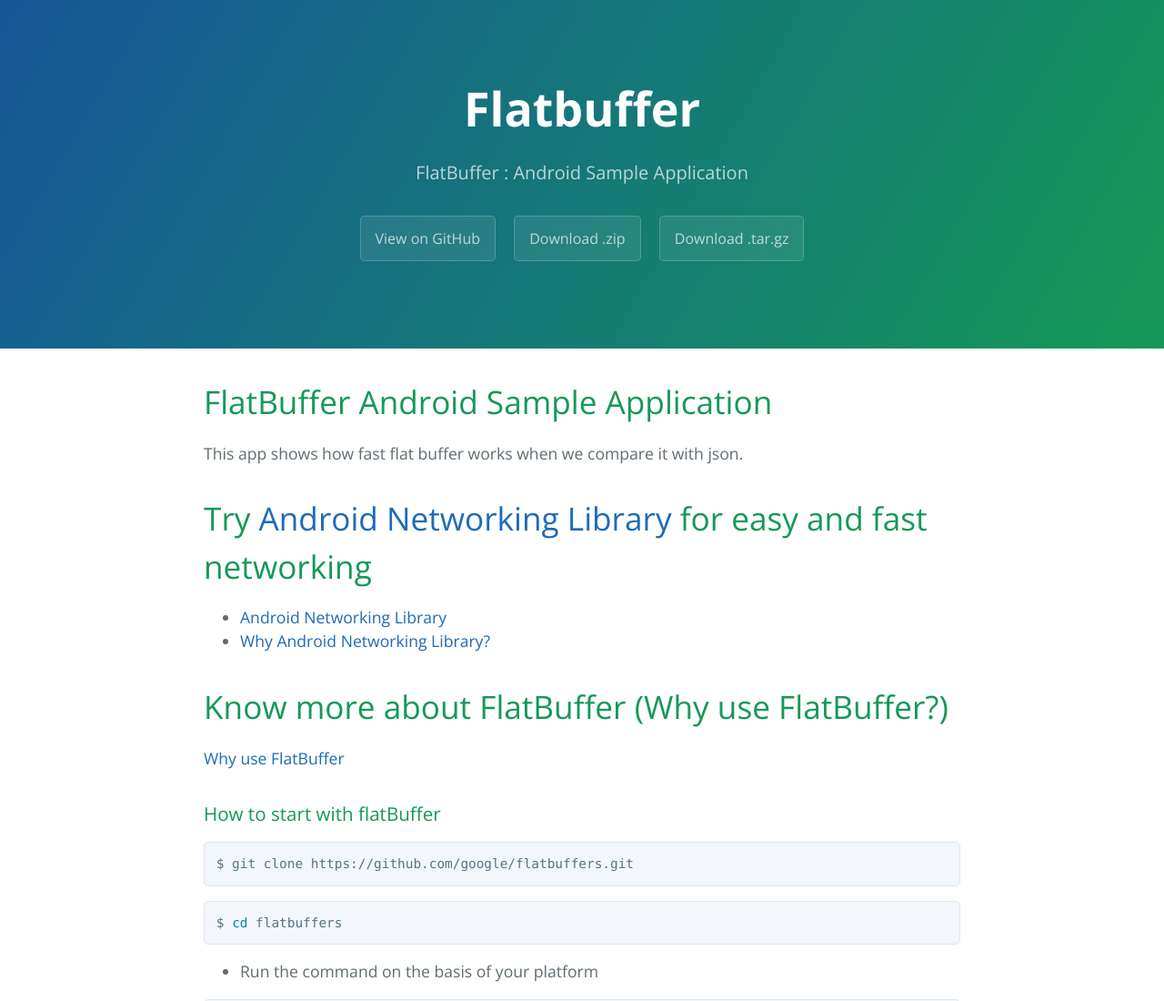
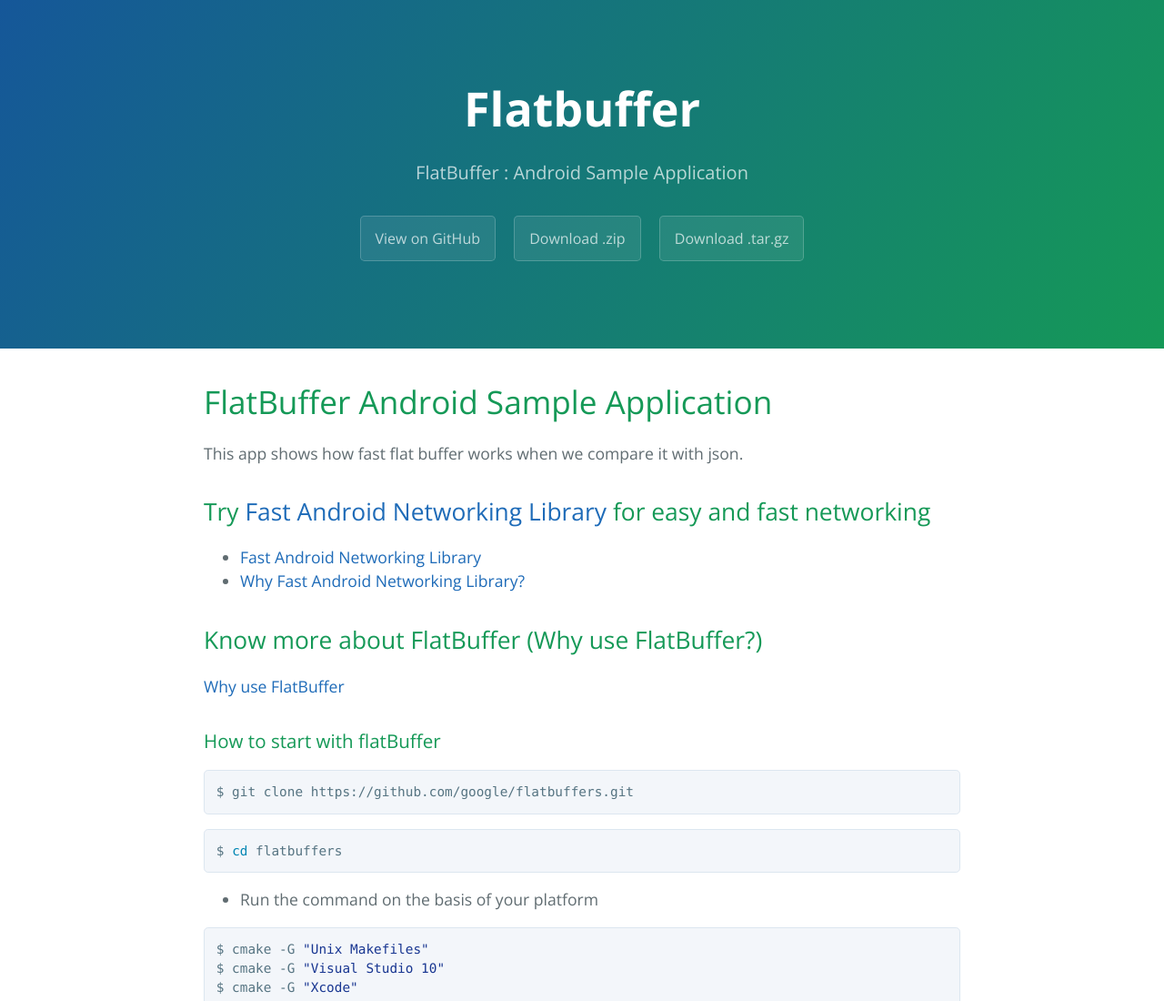
Before and after one commit to amitshekhariitbhu/FlatBuffer, a plain HTML site: page index.html in a window 1280 px wide. Shown: the top 1100 px of the page at 91% size. Drawn offline with nearby package versions, Linux system fonts and the light colour scheme.

```diff
--- a/index.html
+++ b/index.html
@@ -24,16 +24,16 @@
 
 <p>This app shows how fast flat buffer works when we compare it with json.</p>
 
-<h1>
-<a id="try-android-networking-library-for-easy-and-fast-networking" class="anchor" href="#try-android-networking-library-for-easy-and-fast-networking" aria-hidden="true"><span aria-hidden="true" class="octicon octicon-link"></span></a>Try <a href="https://github.com/amitshekhariitbhu/AndroidNetworking">Android Networking Library</a> for easy and fast networking</h1>
+<h2>
+<a id="try-fast-android-networking-library-for-easy-and-fast-networking" class="anchor" href="#try-fast-android-networking-library-for-easy-and-fast-networking" aria-hidden="true"><span aria-hidden="true" class="octicon octicon-link"></span></a>Try <a href="https://github.com/amitshekhariitbhu/Fast-Android-Networking">Fast Android Networking Library</a> for easy and fast networking</h2>
 
 <ul>
-<li><a href="https://github.com/amitshekhariitbhu/AndroidNetworking">Android Networking Library</a></li>
-<li><a href="https://medium.com/@amitshekhar/simple-and-fast-android-networking-19ed860d1455#.bqti0m1me">Why Android Networking Library?</a></li>
+<li><a href="https://github.com/amitshekhariitbhu/Fast-Android-Networking">Fast Android Networking Library</a></li>
+<li><a href="https://medium.freecodecamp.com/simple-and-fast-android-networking-19ed860d1455#.y590rbxrf">Why Fast Android Networking Library?</a></li>
 </ul>
 
-<h1>
-<a id="know-more-about-flatbuffer-why-use-flatbuffer" class="anchor" href="#know-more-about-flatbuffer-why-use-flatbuffer" aria-hidden="true"><span aria-hidden="true" class="octicon octicon-link"></span></a>Know more about FlatBuffer (Why use FlatBuffer?)</h1>
+<h2>
+<a id="know-more-about-flatbuffer-why-use-flatbuffer" class="anchor" href="#know-more-about-flatbuffer-why-use-flatbuffer" aria-hidden="true"><span aria-hidden="true" class="octicon octicon-link"></span></a>Know more about FlatBuffer (Why use FlatBuffer?)</h2>
 
 <p><a href="https://medium.com/@amitshekhar/why-consider-flatbuffer-over-json-2e4aa8d4ed07#.s67hhn8lt">Why use FlatBuffer</a></p>
 
```
Also changed, not shown: params.json (+1 -1 lines).
